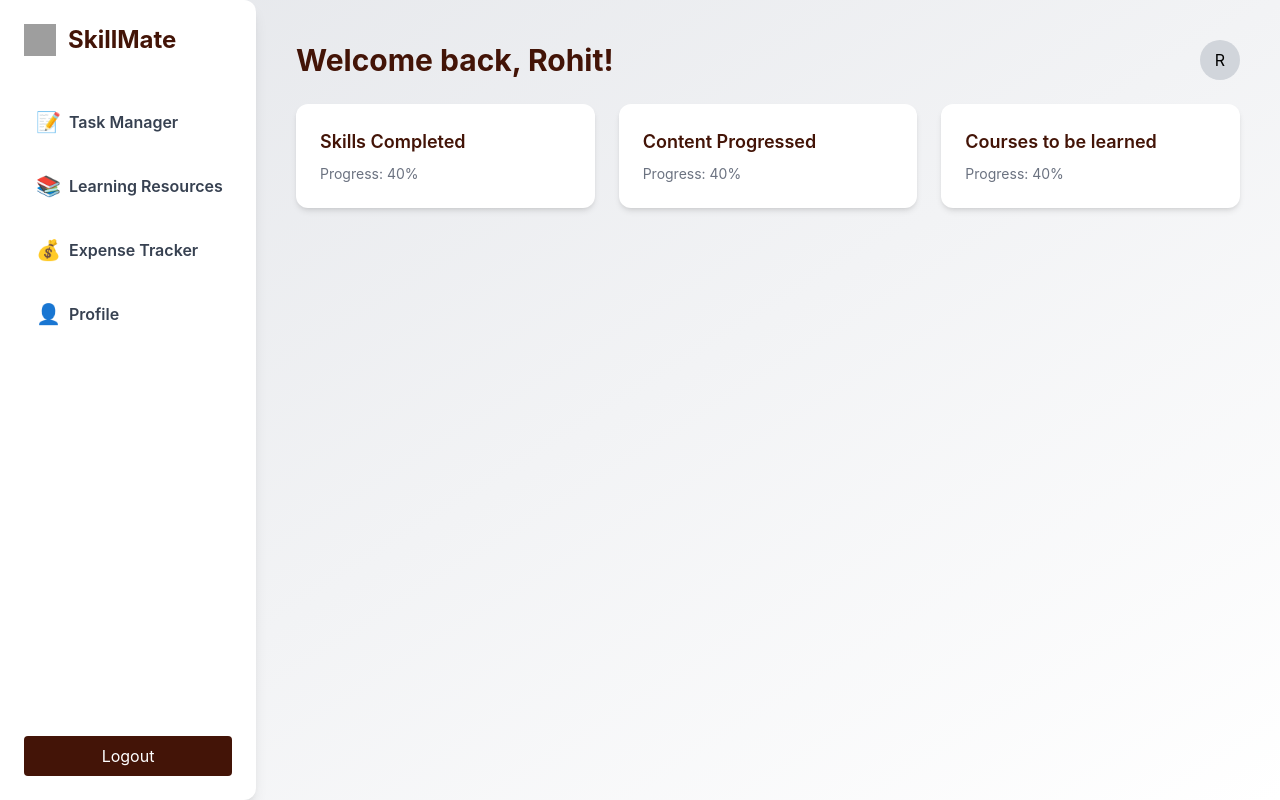
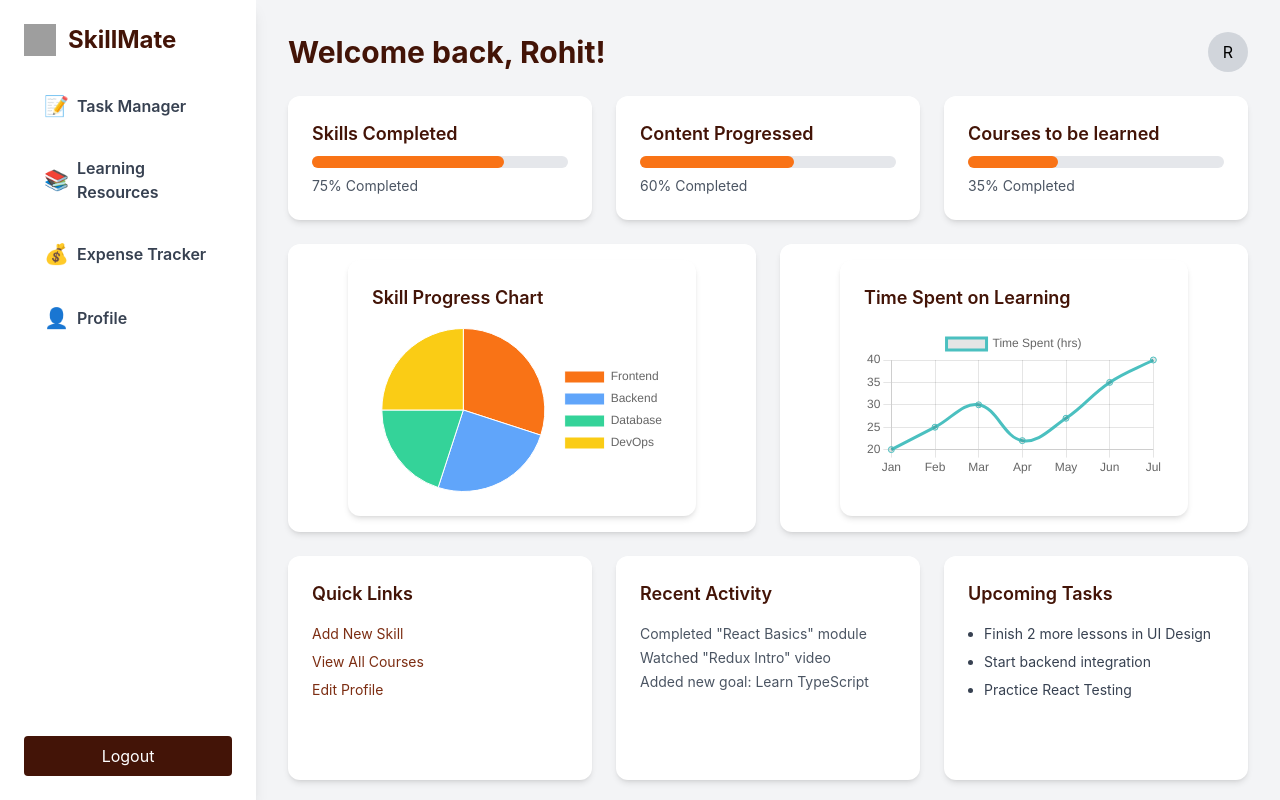
Before and after one commit to Sangsures/Skillmate-evaluation, a React (Create React App) app: page /dashboard in a window 1280 px wide. Built offline with nearby package versions, Linux system fonts and the light colour scheme; sample sign-in values are in the browser's storage; grey boxes are pictures that could not be loaded.

Commit message:
feature:Dashboard and basic todo list is done

```diff
--- a/package.json
+++ b/package.json
@@ -3,20 +3,24 @@
   "version": "0.1.0",
   "private": true,
   "dependencies": {
+    "@reduxjs/toolkit": "^2.8.2",
     "@tailwindcss/vite": "^4.1.6",
     "@testing-library/dom": "^10.4.0",
     "@testing-library/jest-dom": "^6.6.3",
     "@testing-library/react": "^16.3.0",
     "@testing-library/user-event": "^13.5.0",
+    "chart.js": "^4.4.9",
     "cors": "^2.8.5",
     "dotenv": "^16.5.0",
     "express": "^5.1.0",
     "mysql2": "^3.14.1",
     "react": "^19.1.0",
+    "react-chartjs-2": "^5.3.0",
     "react-dom": "^19.1.0",
     "react-icons": "^5.5.0",
     "react-otp-input": "^3.1.1",
     "react-phone-number-input": "^3.4.12",
+    "react-redux": "^9.2.0",
     "react-router-dom": "^7.6.0",
     "react-scripts": "5.0.1",
     "twilio": "^5.6.1",
--- /dev/null
+++ b/src/Pages/SkillProgressChart.jsx
@@ -0,0 +1,45 @@
+import { Pie } from "react-chartjs-2";
+import {
+  Chart as ChartJS,
+  ArcElement,
+  Tooltip,
+  Legend,
+} from "chart.js";
+
+ChartJS.register(ArcElement, Tooltip, Legend);
+
+export default function SkillProgressChart() {
+  const data = {
+    labels: ["Frontend", "Backend", "Database", "DevOps"],
+    datasets: [
+      {
+        data: [30, 25, 20, 25],
+        backgroundColor: ["#f97316", "#60a5fa", "#34d399", "#facc15"],
+        borderWidth: 1,
+      },
+    ],
+  };
+
+  const options = {
+    responsive: true,
+    maintainAspectRatio: false,
+    plugins: {
+      legend: {
+        position: "right",
+        labels: {
+        },
+      },
+    },
+  };
+
+  return (
+    <div className="bg-white p-6 rounded-xl shadow-md h-64 flex flex-col">
+      <h3 className="text-lg font-semibold text-orange-950 mb-4">
+        Skill Progress Chart
+      </h3>
+      <div className="flex-1 relative">
+        <Pie data={data} options={options} />
+      </div>
+    </div>
+  );
+}
--- a/src/Pages/Tasks.jsx
+++ b/src/Pages/Tasks.jsx
@@ -0,0 +1,96 @@
+import React, { useState } from 'react';
+import { useSelector, useDispatch } from 'react-redux';
+import {
+  addTask, deleteTask, toggleStatus,
+  setFilter, setPage
+} from '../redux/taskSlice';
+
+const Tasks = () => {
+  const dispatch = useDispatch();
+  const [title, setTitle] = useState('');
+
+  const { tasks, filter, currentPage, tasksPerPage } = useSelector(state => state.tasks);
+
+  const handleAdd = () => {
+    if (title.trim()) {
+      dispatch(addTask(title));
+      setTitle('');
+    }
+  };
+
+  const filteredTasks = tasks.filter(task =>
+    filter === 'all' ? true : task.status === filter
+  );
+
+  const indexOfLastTask = currentPage * tasksPerPage;
+  const indexOfFirstTask = indexOfLastTask - tasksPerPage;
+  const currentTasks = filteredTasks.slice(indexOfFirstTask, indexOfLastTask);
+  const totalPages = Math.ceil(filteredTasks.length / tasksPerPage);
+
+  return (
+    <div className="max-w-xl mx-auto p-6">
+      <h2 className="text-2xl font-bold mb-4">Task Manager</h2>
+      <div className="flex gap-3 mb-4">
+        <input
+          className="border p-2 rounded flex-grow"
+          type="text"
+          placeholder="Enter task"
+          value={title}
+          onChange={(e) => setTitle(e.target.value)}
+        />
+        <button
+          className="bg-orange-600 text-white px-4 py-2 rounded"
+          onClick={handleAdd}
+        >
+          Add
+        </button>
+      </div>
+      <div className="flex gap-2 mb-4">
+        {['all', 'completed', 'pending'].map(f => (
+          <button
+            key={f}
+            onClick={() => dispatch(setFilter(f))}
+            className={`px-4 py-1 rounded border ${filter === f ? 'bg-blue-500 text-white' : ''}`}
+          >
+            {f.charAt(0).toUpperCase() + f.slice(1)}
+          </button>
+        ))}
+      </div>
+      {currentTasks.map(task => (
+        <div key={task.id} className="flex justify-between items-center border p-2 mb-2 rounded">
+          <span className={task.status === 'completed' ? 'line-through text-gray-500' : ''}>
+            {task.title}
+          </span>
+          <div className="flex gap-2">
+            <button
+              onClick={() => dispatch(toggleStatus(task.id))}
+              className="bg-green-500 text-white px-2 rounded"
+            >
+              Completed
+            </button>
+            <button
+              onClick={() => dispatch(deleteTask(task.id))}
+              className="bg-red-500 hover:bg-red-600 text-white px-2 rounded"
+            >
+              Delete
+            </button>
+          </div>
+        </div>
+      ))}
+
+      <div className="flex gap-2 mt-4">
+        {Array.from({ length: totalPages }, (_, i) => (
+          <button
+            key={i}
+            onClick={() => dispatch(setPage(i + 1))}
+            className={`px-3 py-1 border rounded ${currentPage === i + 1 ? 'bg-blue-500 text-white' : ''}`}
+          >
+            {i + 1}
+          </button>
+        ))}
+      </div>
+    </div>
+  );
+};
+
+export default Tasks;
--- /dev/null
+++ b/src/Pages/TimeSpentChart.jsx
@@ -0,0 +1,34 @@
+import { Line } from "react-chartjs-2";
+import {
+  Chart as ChartJS,
+  CategoryScale,
+  LinearScale,
+  PointElement,
+  LineElement,
+  Tooltip,
+  Legend,
+} from "chart.js";
+
+ChartJS.register(CategoryScale, LinearScale, PointElement, LineElement, Tooltip, Legend);
+
+export default function TimeSpentChart() {
+  const data = {
+    labels: ["Jan", "Feb", "Mar", "Apr", "May", "Jun", "Jul"],
+    datasets: [
+      {
+        label: "Time Spent (hrs)",
+        data: [20, 25, 30, 22, 27, 35, 40],
+        borderColor: "rgb(75, 192, 192)",
+        tension: 0.4,
+        fill: false,
+      },
+    ],
+  };
+
+  return (
+    <div className="bg-white p-6 rounded-xl shadow-md h-64">
+      <h3 className="text-lg font-semibold text-orange-950 mb-4">Time Spent on Learning</h3>
+      <Line data={data} />
+    </div>
+  );
+}
--- a/src/Pages/dashboard.jsx
+++ b/src/Pages/dashboard.jsx
@@ -1,6 +1,7 @@
 import React, { useEffect } from "react";
-import { useNavigate, Link } from "react-router-dom";
-import { NavLink } from "react-router-dom";
+import { useNavigate, NavLink } from "react-router-dom";
+import SkillProgressChart from "./SkillProgressChart";
+import TimeSpentChart from "./TimeSpentChart";
 
 export default function Dashboard() {
   const navigate = useNavigate();
@@ -19,10 +20,10 @@ export default function Dashboard() {
   };
 
   return (
-    <div className="flex min-h-screen bg-gradient-to-br from-gray-200 to-white">
-      <aside className="w-64 bg-white shadow-lg p-6 flex flex-col justify-between min-h-screen rounded-r-xl">
+    <div className="flex w-screen h-screen max-h-screen overflow-hidden bg-gray-100">
+      <aside className="w-64 bg-white shadow-lg p-6 flex flex-col justify-between h-full hidden md:flex">
         <div>
-    <div className="flex items-center gap-3 mb-10">
+          <div className="flex items-center gap-3 mb-6">
             <img
               src="https://www.svgrepo.com/show/385312/learning-head-book-education.svg"
               alt="Logo"
@@ -30,16 +31,13 @@ export default function Dashboard() {
             />
             <h2 className="text-2xl font-bold text-orange-950">SkillMate</h2>
           </div>
-
-
           <nav className="flex flex-col gap-3 text-sm text-gray-700">
             <SidebarLink to="/tasks" label="Task Manager" icon="📝" />
             <SidebarLink to="/resources" label="Learning Resources" icon="📚" />
             <SidebarLink to="/expenses" label="Expense Tracker" icon="💰" />
-      <SidebarLink to="/profile" label="Profile " icon="👤" />
+            <SidebarLink to="/profile" label="Profile" icon="👤" />
           </nav>
         </div>
-
         <button
           onClick={handleLogout}
           className="bg-orange-950 text-white py-2 rounded mt-8 hover:bg-stone-600 transition-colors"
@@ -48,9 +46,9 @@ export default function Dashboard() {
         </button>
       </aside>
 
-
-      <main className="flex-1 p-10">
-        <header className="flex justify-between items-center mb-6">
+      <main className="flex-1 overflow-y-auto p-4 sm:p-6 md:p-8">
+        <div className="max-w-7xl mx-auto space-y-6">
+          <header className="flex justify-between items-center">
             <h1 className="text-3xl font-bold text-orange-950">
               Welcome back, Rohit!
             </h1>
@@ -59,10 +57,26 @@ export default function Dashboard() {
             </div>
           </header>
 
-        <div className="grid grid-cols-1 md:grid-cols-3 gap-6">
-          <DashboardCard title="Skills Completed" />
-          <DashboardCard title="Content Progressed" />
-          <DashboardCard title="Courses to be learned" />
+          <section className="grid grid-cols-1 sm:grid-cols-2 md:grid-cols-3 gap-6">
+            <DashboardCard title="Skills Completed" progress={75} />
+            <DashboardCard title="Content Progressed" progress={60} />
+            <DashboardCard title="Courses to be learned" progress={35} />
+          </section>
+
+          <section className="grid grid-cols-1 md:grid-cols-2 gap-6">
+            <div className="bg-white p-4 rounded-xl shadow-md min-h-[18rem] flex items-center justify-center">
+              <SkillProgressChart />
+            </div>
+            <div className="bg-white p-4 rounded-xl shadow-md min-h-[18rem] flex items-center justify-center">
+              <TimeSpentChart />
+            </div>
+          </section>
+
+          <section className="grid grid-cols-1 md:grid-cols-2 lg:grid-cols-3 gap-6 pb-8">
+            <QuickLinks />
+            <RecentActivity />
+            <UpcomingTasks />
+          </section>
         </div>
       </main>
     </div>
@@ -74,10 +88,12 @@ function SidebarLink({ to, label, icon }) {
     <NavLink
       to={to}
       className={({ isActive }) =>
-        `flex items-center gap-2 px-2 py-3 rounded-lg text-base font-semibold transition-all
-         ${isActive
-           ? "bg-orange-950 text-orange-950 border-l-4 border-orange-950 shadow"
-           : "hover:bg-orange-50 hover:text-orange-950 hover:border-l-4 hover:border-orange-400 border-l-4 border-transparent"}`
+        `flex items-center gap-2 px-4 py-3 rounded-lg text-base font-semibold transition-all
+         ${
+           isActive
+             ? "bg-orange-100 text-orange-950 border-l-4 border-orange-950 shadow"
+             : "hover:bg-orange-50 hover:text-orange-950 hover:border-l-4 hover:border-orange-400 border-l-4 border-transparent"
+         }`
       }
     >
       <span className="text-xl">{icon}</span>
@@ -85,20 +101,75 @@ function SidebarLink({ to, label, icon }) {
     </NavLink>
   );
 }
-
-function DashboardCard({ title }) {
+function DashboardCard({ title, progress }) {
   return (
-    <div className="bg-white p-6 rounded-xl shadow-md hover:bg-grey-650 transition">
-      <h3 className="text-lg font-semibold text-orange-950">{title}</h3>
-      <p className="text-gray-500 mt-2 text-sm">Progress: 40%</p>
+    <div className="bg-white p-6 rounded-xl shadow-md">
+      <h3 className="text-lg font-semibold text-orange-950 mb-2">{title}</h3>
+      <div className="w-full bg-gray-200 rounded-full h-3">
+        <div
+          className="bg-orange-500 h-3 rounded-full"
+          style={{ width: `${progress}%` }}
+        ></div>
+      </div>
+      <p className="text-sm text-gray-600 mt-2">{progress}% Completed</p>
     </div>
   );
 }
 
-function PlaceholderCard({ title }) {
+function QuickLinks() {
   return (
-    <div className="bg-white p-6 rounded-xl shadow-md h-40 flex items-center justify-center text-gray-400">
-      charts to be filled
+    <div className="bg-white p-6 rounded-xl shadow-md min-h-[14rem]">
+      <h3 className="text-lg font-semibold text-orange-950 mb-4">
+        Quick Links
+      </h3>
+      <ul className="text-sm text-orange-900 space-y-2">
+        <li>
+          <a href="#" className="hover:underline">
+            Add New Skill
+          </a>
+        </li>
+        <li>
+          <a href="#" className="hover:underline">
+            View All Courses
+          </a>
+        </li>
+        <li>
+          <a href="#" className="hover:underline">
+            Edit Profile
+          </a>
+        </li>
+      </ul>
     </div>
   );
 }
+
+
+function RecentActivity() {
+  return (
+    <div className="bg-white p-6 rounded-xl shadow-md min-h-[14rem]">
+      <h3 className="text-lg font-semibold text-orange-950 mb-4">
+        Recent Activity
+      </h3>
+      <ul className="text-sm text-gray-600 space-y-1">
+        <li>Completed "React Basics" module</li>
+        <li>Watched "Redux Intro" video</li>
+        <li>Added new goal: Learn TypeScript</li>
+      </ul>
+    </div>
+  );
+}
+
+function UpcomingTasks() {
+  return (
+    <div className="bg-white p-6 rounded-xl shadow-md min-h-[14rem]">
+      <h3 className="text-lg font-semibold text-orange-950 mb-4">
+        Upcoming Tasks
+      </h3>
+      <ul className="text-sm text-gray-700 list-disc pl-4 space-y-2">
+        <li>Finish 2 more lessons in UI Design</li>
+        <li>Start backend integration</li>
+        <li>Practice React Testing</li>
+      </ul>
+    </div>
+  );
+}
--- a/src/index.css
+++ b/src/index.css
@@ -15,3 +15,7 @@ code {
   font-family: source-code-pro, Menlo, Monaco, Consolas, 'Courier New',
     monospace;
 }
+html, body, #root {
+  height: 100%;
+  overflow: hidden;
+}
--- /dev/null
+++ b/src/redux/taskSlice.js
@@ -0,0 +1,35 @@
+import { createSlice } from '@reduxjs/toolkit';
+
+const initialState = {
+  tasks: [],
+  filter: 'all',
+  currentPage: 1,
+  tasksPerPage: 5,
+};
+
+const taskSlice = createSlice({
+  name: 'tasks',
+  initialState,
+  reducers: {
+    addTask: (state, action) => {
+      state.tasks.push({ id: Date.now(), title: action.payload, status: 'pending' });
+    },
+    deleteTask: (state, action) => {
+      state.tasks = state.tasks.filter(task => task.id !== action.payload);
+    },
+    toggleStatus: (state, action) => {
+      const task = state.tasks.find(t => t.id === action.payload);
+      if (task) task.status = task.status === 'completed' ? 'pending' : 'completed';
+    },
+    setFilter: (state, action) => {
+      state.filter = action.payload;
+      state.currentPage = 1;
+    },
+    setPage: (state, action) => {
+      state.currentPage = action.payload;
+    },
+  },
+});
+
+export const { addTask, deleteTask, toggleStatus, setFilter, setPage } = taskSlice.actions;
+export default taskSlice.reducer;
```
Also changed, not shown: src/App.js (+37 -1 lines), src/index.js (+6 -4 lines), src/redux/store.js (added, +8 -0 lines), tailwind.config.js (line endings or trailing spaces), 1 other file (tests, documents, lock files or other folders). Lines whose indentation alone changed are shown as unchanged.
